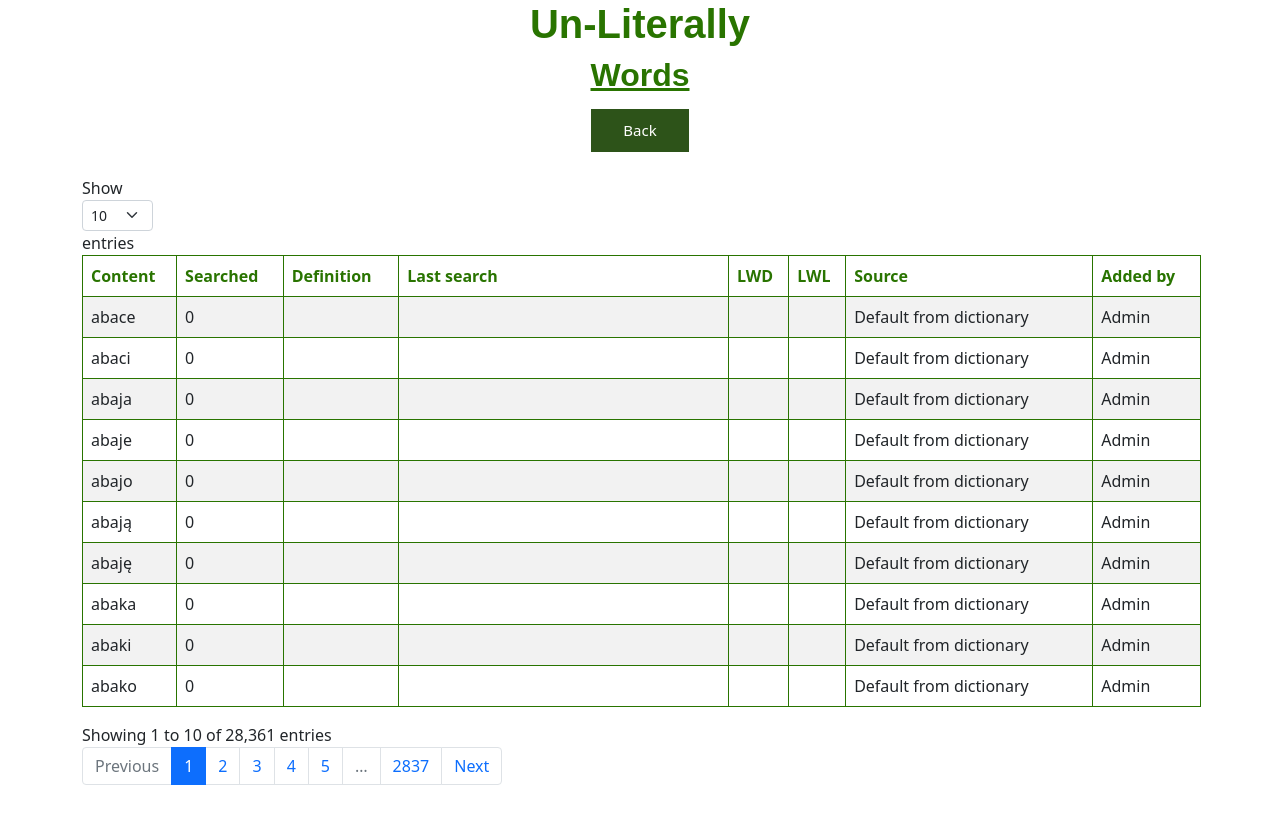
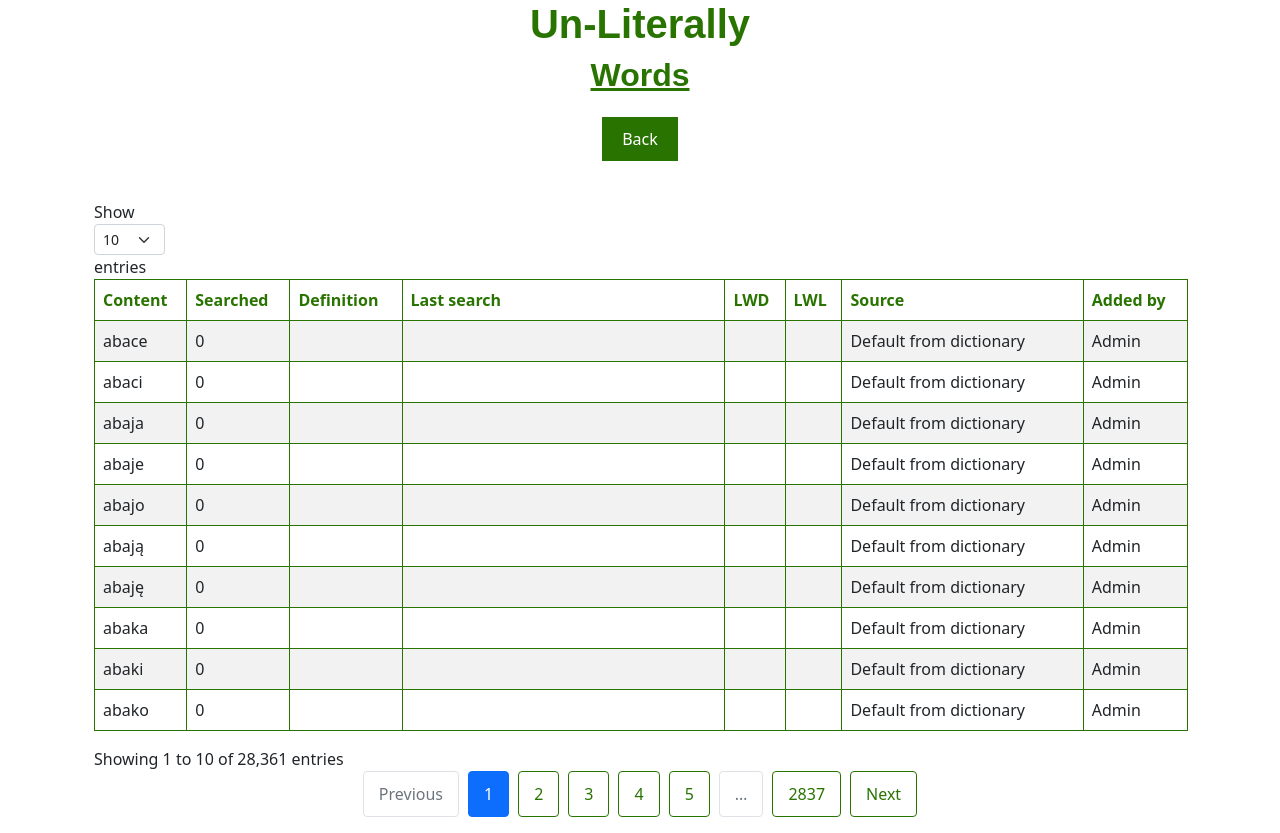
Before and after one commit to maciejunio999/un-literally, a Flask app: page /all_words in a window 1280 px wide. Before the commit the page ends 785 px from the top, so only its background shows below. Run offline with Flask 3, Linux system fonts and the light colour scheme; a user stored in the database is signed in; data comes from the database, SQL or seed files in the repository; both versions use the stored data as it was after the commit; some libraries are stand-ins or nearby versions.

Commit message:
naprawa strony z wszystkimi słowami

```diff
--- a/templates/all_words.html
+++ b/templates/all_words.html
@@ -3,19 +3,67 @@
 {% block head %}
 <title>Un-Literally</title>
 <style>
+  body {
+    background-color: #ffffff; /* Ustaw jednolite białe tło strony */
+  }
+
   table {
-    border-collapse: collapse; /* Ensure that borders don't collapse */
-    width: 100%; /* Full width of table */
+    border-collapse: collapse; /* Upewnij się, że granice tabeli nie nachodzą na siebie */
+    width: 100%; /* Szerokość tabeli na całą stronę */
   }
 
   th, td {
-    text-align: left; /* Align table content to the left */
-    border: 1px solid #297400; /* Add visible vertical lines */
-    padding: 8px; /* Padding for readability */
+    text-align: left; /* Tekst w tabeli wyrównany do lewej */
+    border: 1px solid #297400; /* Dodaj widoczne pionowe linie */
+    padding: 8px; /* Dodaj odstęp dla czytelności */
   }
 
   th {
-    background-color: #f2f2f2; /* Slightly different background color for headers */
+    background-color: #f2f2f2; /* Lekko inny kolor tła dla nagłówków */
+  }
+
+  .pagination {
+    display: flex;
+    justify-content: center;
+    list-style: none;
+    padding-left: 0;
+  }
+
+  .pagination li {
+    margin: 0 5px;
+  }
+
+  .pagination a {
+    text-decoration: none;
+    padding: 10px 15px;
+    color: #297400; /* Kolor zielony dla tekstu przycisków */
+    border: 1px solid #297400;
+    border-radius: 4px;
+  }
+
+  .pagination a:hover {
+    background-color: #297400;
+    color: #ffffff;
+  }
+
+  .pagination .active a {
+    background-color: #297400;
+    color: #ffffff;
+    pointer-events: none;
+  }
+
+  .back_button {
+    background-color: #297400;
+    color: #ffffff;
+    padding: 10px 20px;
+    border: none;
+    cursor: pointer;
+    font-size: 16px;
+    margin: 15px 0;
+  }
+
+  .back_button:hover {
+    background-color: #225c00;
   }
 </style>
 {% endblock %}
@@ -24,10 +72,13 @@
 {% block body %}
 <h1 style="text-align: center; color: #297400; font-family: Arial; font-weight: bold;">Un-Literally</h1>
 <h2 style="text-align: center; color: #297400; text-decoration: underline; font-family: Arial; font-weight: bold;">Words</h2>
+<div style="text-align: center;">
     <button class="back_button" onclick="window.location='/menu'">Back</button>
+</div>
 {% endblock %}
 
 {% block content %}
+  <div class="container">
     <table id="data" class="table table-striped">
       <thead>
         <tr>
@@ -44,6 +95,7 @@
       <tbody>
       </tbody>
     </table>
+  </div>
 {% endblock %}
 
 {% block scripts %}
@@ -62,6 +114,7 @@
           {data: 'source', orderable: false, searchable: false},
           {data: 'added_by', orderable: false, searchable: false}
         ],
+        pagingType: "simple_numbers", // Typ paginacji
       });
     });
   </script>
```
Also changed, not shown: instance/words.db, 2 other files. Lines whose indentation alone changed are shown as unchanged.
